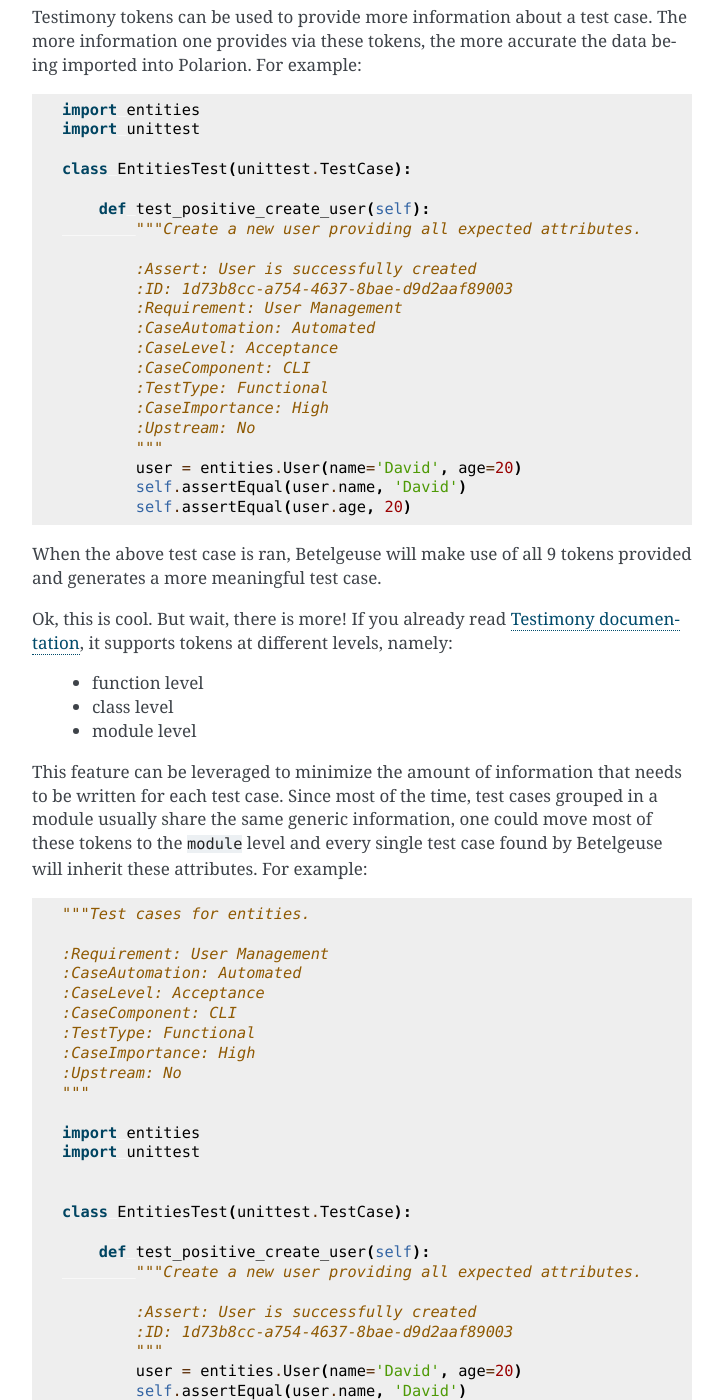
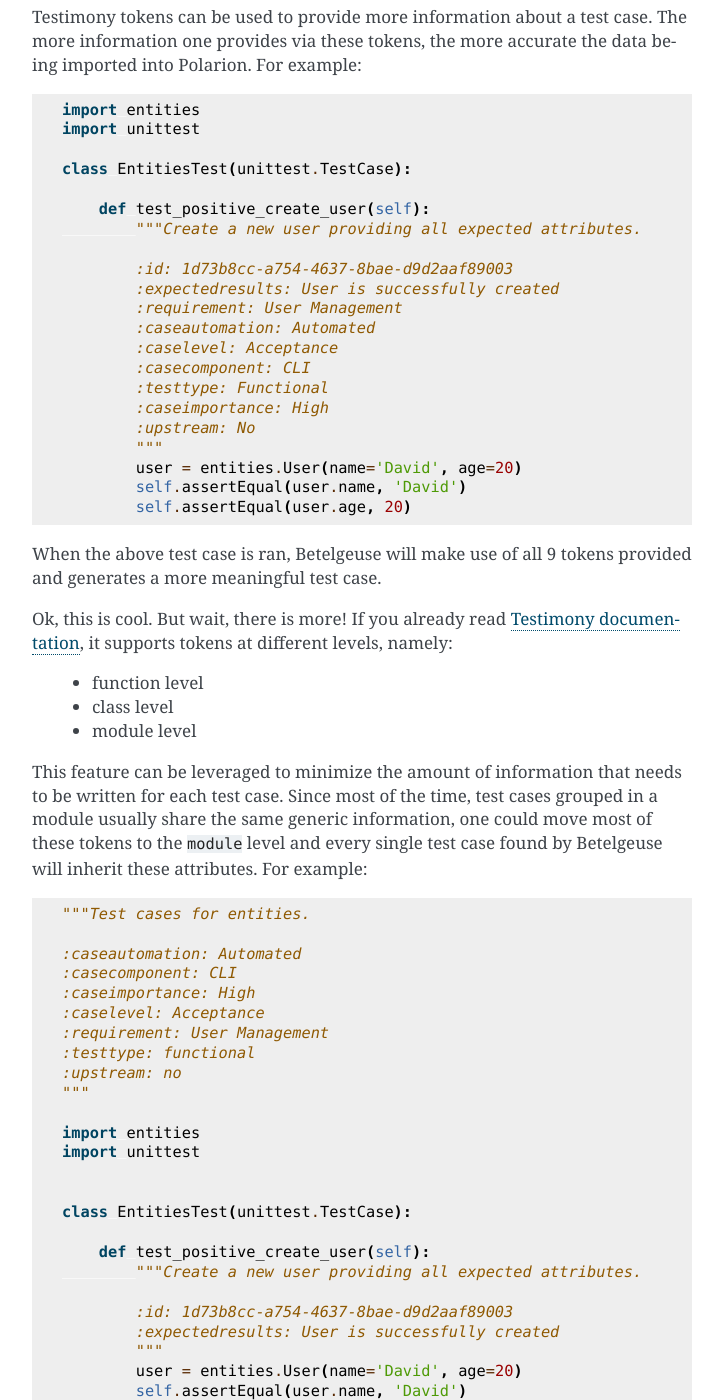
Before and after one commit to SatelliteQE/betelgeuse, a Sphinx documentation site: the page built from docs/index.rst, in a window 1280 px wide and 1400 px high, scrolled down 9882 px. Shown: the whole window, without its empty margins (388-1111 px from the left). Built offline with Sphinx 7.4.7, drawn with Linux system fonts in a browser that asks for light colours; part of the change alters nothing that is shown; some of the changed text lies outside the part shown.

```diff
--- a/docs/index.rst
+++ b/docs/index.rst
@@ -114,7 +114,7 @@ Testimony ``tokens`` to provide a bit more information about the tests.
           def test_positive_create_user(self):
               """Create a new user providing all expected attributes.
 
-              :ID: 1d73b8cc-a754-4637-8bae-d9d2aaf89003
+              :id: 1d73b8cc-a754-4637-8bae-d9d2aaf89003
               """
               user = entities.User(name='David', age=20)
               self.assertEqual(user.name, 'David')
@@ -460,15 +460,15 @@ imported into Polarion. For example:
       def test_positive_create_user(self):
           """Create a new user providing all expected attributes.
 
-          :Assert: User is successfully created
-          :ID: 1d73b8cc-a754-4637-8bae-d9d2aaf89003
-          :Requirement: User Management
-          :CaseAutomation: Automated
-          :CaseLevel: Acceptance
-          :CaseComponent: CLI
-          :TestType: Functional
-          :CaseImportance: High
-          :Upstream: No
+          :id: 1d73b8cc-a754-4637-8bae-d9d2aaf89003
+          :expectedresults: User is successfully created
+          :requirement: User Management
+          :caseautomation: Automated
+          :caselevel: Acceptance
+          :casecomponent: CLI
+          :testtype: Functional
+          :caseimportance: High
+          :upstream: No
           """
           user = entities.User(name='David', age=20)
           self.assertEqual(user.name, 'David')
@@ -496,13 +496,13 @@ Betelgeuse will inherit these attributes. For example:
 
     """Test cases for entities.
 
-    :Requirement: User Management
-    :CaseAutomation: Automated
-    :CaseLevel: Acceptance
-    :CaseComponent: CLI
-    :TestType: Functional
-    :CaseImportance: High
-    :Upstream: No
+    :caseautomation: Automated
+    :casecomponent: CLI
+    :caseimportance: High
+    :caselevel: Acceptance
+    :requirement: User Management
+    :testtype: functional
+    :upstream: no
     """
 
     import entities
@@ -514,8 +514,8 @@ Betelgeuse will inherit these attributes. For example:
         def test_positive_create_user(self):
             """Create a new user providing all expected attributes.
 
-            :Assert: User is successfully created
-            :ID: 1d73b8cc-a754-4637-8bae-d9d2aaf89003
+            :id: 1d73b8cc-a754-4637-8bae-d9d2aaf89003
+            :expectedresults: User is successfully created
             """
             user = entities.User(name='David', age=20)
             self.assertEqual(user.name, 'David')
@@ -525,9 +525,9 @@ Betelgeuse will inherit these attributes. For example:
         def test_positive_create_car(self):
             """Create a new car providing all expected attributes.
 
-            :Assert: Car is successfully created and has no owner
-            :ID: 71b9b000-b978-4a95-b6f8-83c09ed39c01
-            :CaseImportance: Medium
+            :id: 71b9b000-b978-4a95-b6f8-83c09ed39c01
+            :caseimportance: Medium
+            :expectedresults: Car is successfully created and has no owner
             """
             car = entities.Car(make='Honda', year=2016)
             self.assertEqual(car.make, 'Honda')
```
